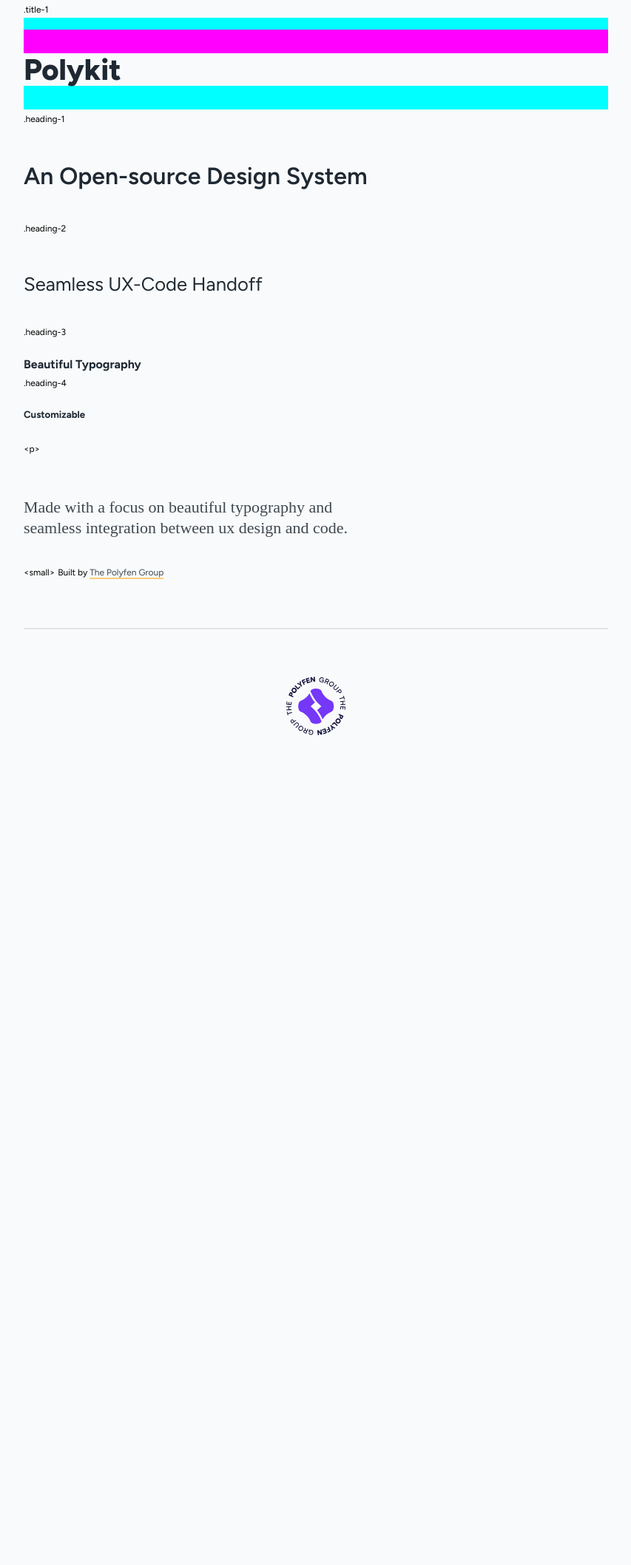
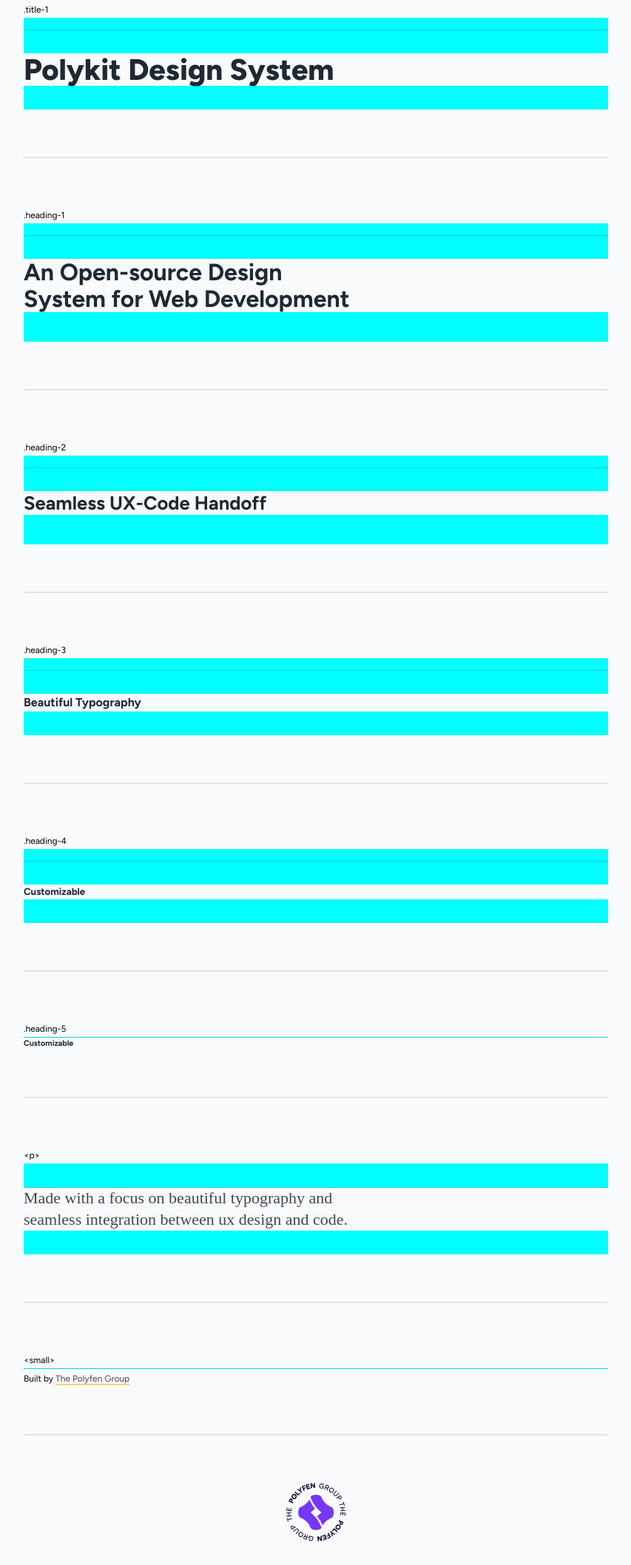
Before and after one commit to polyfen/polykit, a PHP site: page /typography.php in a window 1280 px wide. Shown: the part 58-2174 px from the top of the page at 74% size, without its empty margins (213-1066 px from the left). Before the commit the page ends 1052 px from the top, so only its background shows below. Run offline with PHP 8.4, Linux system fonts and the light colour scheme.

Commit message:
Typography update

```diff
--- a/app/css/polykit-v01.css
+++ b/app/css/polykit-v01.css
@@ -234,6 +234,7 @@ p, p a, li, p strong, p span, li strong {
   font-weight: 800;
   margin-top: 1rem;
   padding-top: 2rem;
+  margin-bottom: 2rem;
 }
 
 /*
@@ -248,7 +249,7 @@ p, p a, li, p strong, p span, li strong {
 .heading-1, h1.heading-1, h2.heading-1, h3.heading-1, h4.heading-1, h5.heading-1, h6.heading-1 {
   font-size: 2rem;
   line-height: 2.25rem;
-  font-weight: 600;
+  font-weight: 700;
   margin-bottom: 2.5rem;
   margin-top: 1rem;
   padding-top: 2rem;
@@ -257,7 +258,7 @@ p, p a, li, p strong, p span, li strong {
 .heading-2, h1.heading-2, h2.heading-2, h3.heading-2, h4.heading-2, h5.heading-2, h6.heading-2 {
   font-size: 1.6rem;
   line-height: 2rem;
-  font-weight: 400;
+  font-weight: 700;
   margin-bottom: 2.25rem;
   margin-top: 1rem;
   padding-top: 2rem;
@@ -328,9 +329,11 @@ p code {
 
 .type-demo-padding {
   width: 100%;
-  background: magenta;
+  background: cyan;
+  border-top: 1px solid rgb(4, 214, 214);
 }
 
+/* TITLE-1 */
 .title-1-demo .type-demo-margin-top {
   height: 1rem;
 }
@@ -342,3 +345,81 @@ p code {
 .title-1-demo .type-demo-margin-bottom {
   height: 2rem;
 }
+
+/* HEADING-1 */
+.heading-1-demo .type-demo-margin-top {
+  height: 1rem;
+}
+
+.heading-1-demo .type-demo-padding-top {
+  height: 2rem;
+}
+
+.heading-1-demo .type-demo-margin-bottom {
+  height: 2.5rem;
+}
+
+/* HEADING-2 */
+.heading-2-demo .type-demo-margin-top {
+  height: 1rem;
+}
+
+.heading-2-demo .type-demo-padding-top {
+  height: 2rem;
+}
+
+.heading-2-demo .type-demo-margin-bottom {
+  height: 2.5rem;
+}
+
+/* HEADING-3 */
+.heading-3-demo .type-demo-margin-top {
+  height: 1rem;
+}
+
+.heading-3-demo .type-demo-padding-top {
+  height: 2rem;
+}
+
+.heading-3-demo .type-demo-margin-bottom {
+  height: 2rem;
+}
+
+/* HEADING-4 */
+.heading-4-demo .type-demo-margin-top {
+  height: 1rem;
+}
+
+.heading-4-demo .type-demo-padding-top {
+  height: 2rem;
+}
+
+.heading-4-demo .type-demo-margin-bottom {
+  height: 2rem;
+}
+
+/* P */
+.p-demo .type-demo-margin-top {
+  height: 2rem;
+}
+
+.p-demo .type-demo-padding-top {
+  height: 0rem;
+}
+
+.p-demo .type-demo-margin-bottom {
+  height: 2rem;
+}
+
+/* SMALL */
+.small-demo .type-demo-margin-top {
+  height: 0rem;
+}
+
+.small-demo .type-demo-padding-top {
+  height: 0rem;
+}
+
+.small-demo .type-demo-margin-bottom {
+  height: 0rem;
+}
--- a/app/scss/base/_typography.scss
+++ b/app/scss/base/_typography.scss
@@ -72,6 +72,7 @@ $title-1-padding-top: 2rem;
     font-weight: 800;
     margin-top: $title-1-margin-top;
     padding-top: $title-1-padding-top;
+    margin-bottom: 2rem;
 }
 
 /*
@@ -87,7 +88,7 @@ $title-1-padding-top: 2rem;
 .heading-1, h1.heading-1, h2.heading-1, h3.heading-1, h4.heading-1, h5.heading-1, h6.heading-1 {
     font-size: 2rem;
     line-height: 2.25rem;
-    font-weight: 600;
+    font-weight: 700;
     margin-bottom: 2.5rem;
     margin-top: 1rem;
     padding-top: 2rem;
@@ -96,7 +97,7 @@ $title-1-padding-top: 2rem;
 .heading-2, h1.heading-2, h2.heading-2, h3.heading-2, h4.heading-2, h5.heading-2, h6.heading-2 {
     font-size: 1.6rem;
     line-height: 2rem;
-    font-weight: 400;
+    font-weight: 700;
     margin-bottom: 2.25rem;
     margin-top: 1rem;
     padding-top: 2rem;
--- a/app/scss/site/_site.scss
+++ b/app/scss/site/_site.scss
@@ -5,8 +5,12 @@
 
 .type-demo-padding {
     width: 100%;
-    background: magenta;
+    background: cyan;
+    border-top: 1px solid rgb(4, 214, 214);
 }
+
+
+/* TITLE-1 */
 
 .title-1-demo .type-demo-margin-top {
     height: 1rem;
@@ -20,6 +24,8 @@
     height: 2rem;
 }
 
+/* HEADING-1 */
+
 .heading-1-demo .type-demo-margin-top {
     height: 1rem;
 }
@@ -29,5 +35,76 @@
 }
 
 .heading-1-demo .type-demo-margin-bottom {
+    height: 2.5rem;
+}
+
+/* HEADING-2 */
+
+.heading-2-demo .type-demo-margin-top {
+    height: 1rem;
+}
+
+.heading-2-demo .type-demo-padding-top {
     height: 2rem;
 }
+
+.heading-2-demo .type-demo-margin-bottom {
+    height: 2.5rem;
+}
+
+
+/* HEADING-3 */
+
+.heading-3-demo .type-demo-margin-top {
+    height: 1rem;
+}
+
+.heading-3-demo .type-demo-padding-top {
+    height: 2rem;
+}
+
+.heading-3-demo .type-demo-margin-bottom {
+    height: 2rem;
+}
+
+/* HEADING-4 */
+
+.heading-4-demo .type-demo-margin-top {
+    height: 1rem;
+}
+
+.heading-4-demo .type-demo-padding-top {
+    height: 2rem;
+}
+
+.heading-4-demo .type-demo-margin-bottom {
+    height: 2rem;
+}
+
+/* P */
+
+.p-demo .type-demo-margin-top {
+    height: 2rem;
+}
+
+.p-demo .type-demo-padding-top {
+    height: 0rem;
+}
+
+.p-demo .type-demo-margin-bottom {
+    height: 2rem;
+}
+
+/* SMALL */
+
+.small-demo .type-demo-margin-top {
+    height: 0rem;
+}
+
+.small-demo .type-demo-padding-top {
+    height: 0rem;
+}
+
+.small-demo .type-demo-margin-bottom {
+    height: 0rem;
+}
--- a/typography.php
+++ b/typography.php
@@ -66,34 +66,81 @@
                 <small class="caption">.title-1</small>
                 <div class="type-demo-margin type-demo-margin-top"></div>
                 <div class="type-demo-padding type-demo-padding-top"></div>
-                <h1 class="title-1" style="margin-top:0;padding-top:0;">Polykit</h1>
+                <h1 class="title-1" style="margin-top:0;padding-top:0;margin-bottom:0;">Polykit Design System</h1>
                 <div class="type-demo-margin type-demo-margin-bottom"></div>
             </section>
+
+            <hr>
 
             <section class="heading-1-demo">
                 <small class="caption">.heading-1</small>
                 <div class="type-demo-margin type-demo-margin-top"></div>
                 <div class="type-demo-padding type-demo-padding-top"></div>
-                <h2 class="heading-1">An Open-source Design System</h2>
+                <h2 class="heading-1" style="margin-top:0;padding-top:0;margin-bottom:0;">An Open-source Design System for Web Development</h2>
                 <div class="type-demo-margin type-demo-margin-bottom"></div>
             </section>
 
+            <hr>
+
+            <section class="heading-2-demo">
                 <small class="caption">.heading-2</small>
-                <h3 class="heading-2">Seamless UX-Code Handoff</h3>
+                <div class="type-demo-margin type-demo-margin-top"></div>
+                <div class="type-demo-padding type-demo-padding-top"></div>
+                <h3 class="heading-2" style="margin-top:0;padding-top:0;margin-bottom:0;">Seamless UX-Code Handoff</h3>
+                <div class="type-demo-margin type-demo-margin-bottom"></div>
+            </section>
 
+            <hr>
+
+            <section class="heading-3-demo">
                 <small class="caption">.heading-3</small>
-                <h4 class="heading-3">Beautiful Typography</h4>
+                <div class="type-demo-margin type-demo-margin-top"></div>
+                <div class="type-demo-padding type-demo-padding-top"></div>
+                <h4 class="heading-3" style="margin-top:0;padding-top:0;margin-bottom:0;">Beautiful Typography</h4>
+                <div class="type-demo-margin type-demo-margin-bottom"></div>
+            </section>
 
+            <hr>
+
+            <section class="heading-4-demo">
                 <small class="caption">.heading-4</small>
-                <h5 class="heading-4">Customizable</h5>
+                <div class="type-demo-margin type-demo-margin-top"></div>
+                <div class="type-demo-padding type-demo-padding-top"></div>
+                <h5 class="heading-4" style="margin-top:0;padding-top:0;margin-bottom:0;">Customizable</h5>
+                <div class="type-demo-margin type-demo-margin-bottom"></div>
+            </section>
 
+            <hr>
+
+            <section class="heading-5-demo">
+                <small class="caption">.heading-5</small>
+                <div class="type-demo-margin type-demo-margin-top"></div>
+                <div class="type-demo-padding type-demo-padding-top"></div>
+                <h6 class="heading-5" style="margin-top:0;padding-top:0;margin-bottom:0;">Customizable</h6>
+                <div class="type-demo-margin type-demo-margin-bottom"></div>
+            </section>
+
+            <hr>
+
+            <section class="p-demo">
                 <small class="caption">&lt;p&gt;</small>
-                <p class="">Made with a focus on beautiful typography and seamless integration between ux design and code.</p>
+                <div class="type-demo-margin type-demo-margin-top"></div>
+                <div class="type-demo-padding type-demo-padding-top"></div>
+                <p class="" style="margin-top:0;padding-top:0;margin-bottom:0;">Made with a focus on beautiful typography and seamless integration between ux design and code.</p>
+                <div class="type-demo-margin type-demo-margin-bottom"></div>
+            </section>
 
+            <hr>
+
+            <section class="small-demo">
                 <small class="caption">&lt;small&gt;</small>
-                <small>Built by <a href="https://thepolyfengroup.com">The Polyfen Group</a></small>
+                <div class="type-demo-margin type-demo-margin-top"></div>
+                <div class="type-demo-padding type-demo-padding-top"></div>
+                <small style="margin-top:0;padding-top:0;margin-bottom:0;">Built by <a href="https://thepolyfengroup.com">The Polyfen Group</a></small>
+                <div class="type-demo-margin type-demo-margin-bottom"></div>
+            </section>
 
-                <hr>
+            <hr>
         </main>
         <footer>
             <a href="https://thepolyfengroup.com" target="_blank">
```
Also changed, not shown: typography-demo.php (added, +87 -0 lines).
